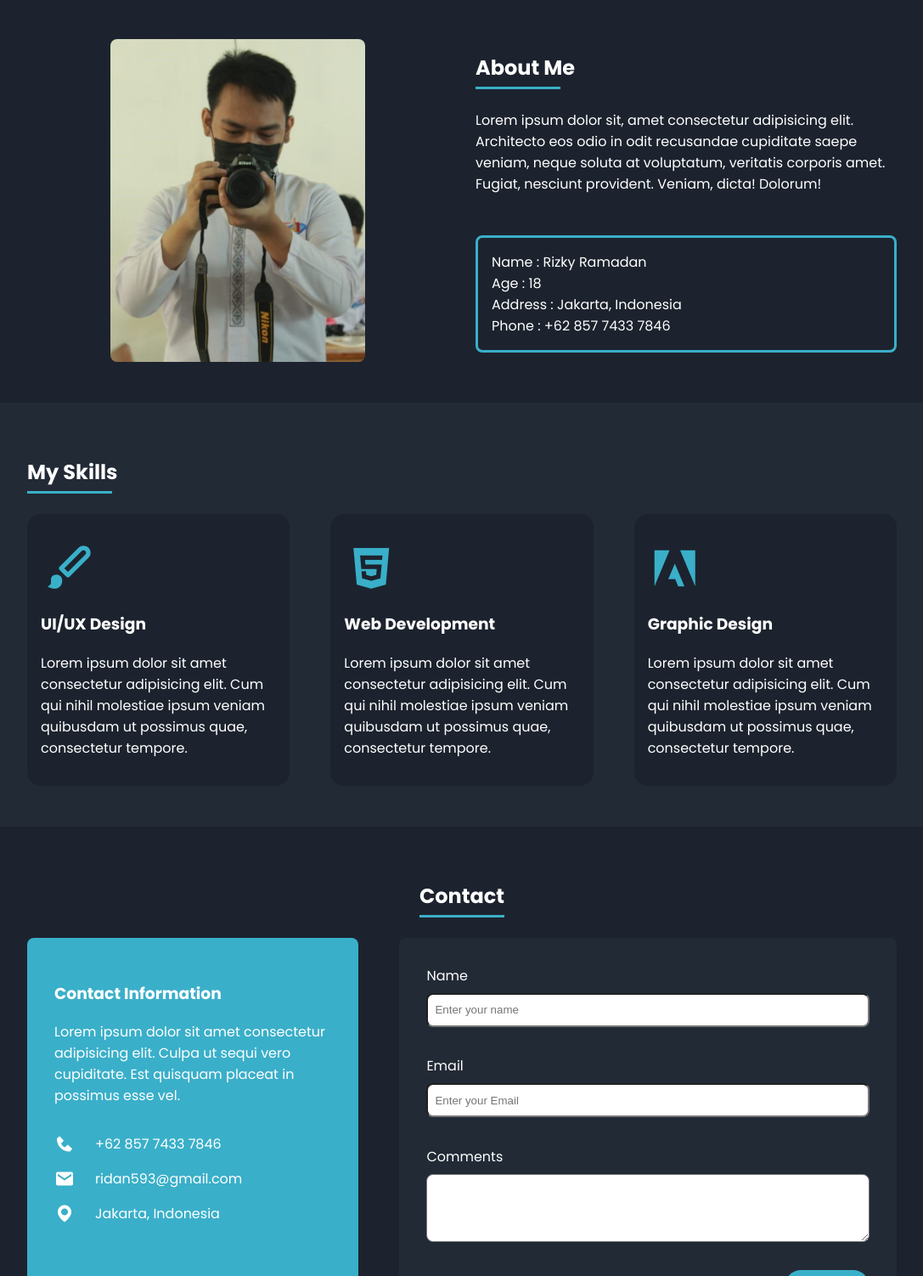
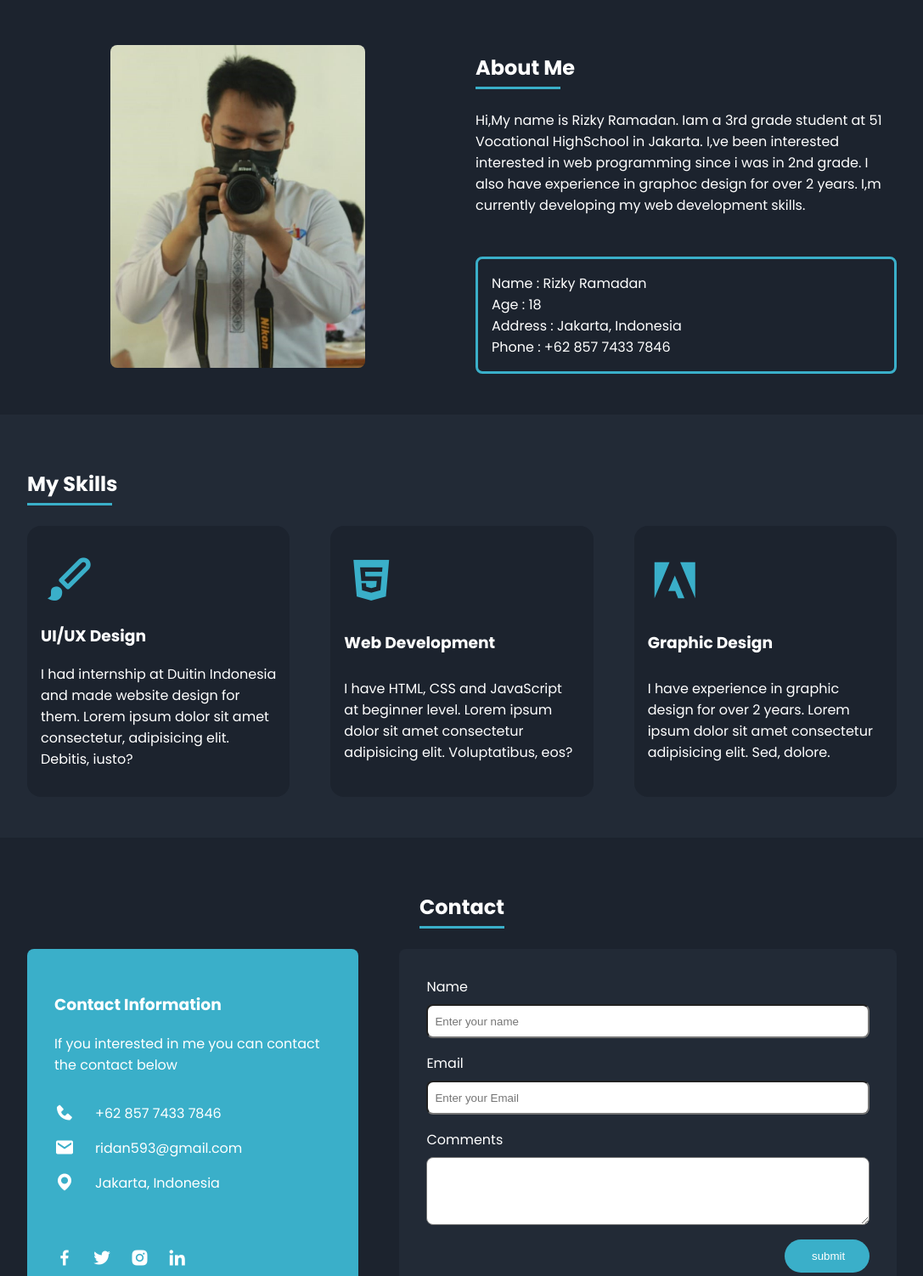
Before and after one commit to Riesta/riesta.github.io, a plain HTML site: page index.html in a window 1280 px wide. Shown: the part 802-2304 px from the top of the page at 85% size, without its empty margins (96-1183 px from the left). Drawn offline with nearby package versions, Linux system fonts and the light colour scheme.

Commit message:
add content at about and skill

```diff
--- a/index.html
+++ b/index.html
@@ -48,7 +48,7 @@
                 <div class="about__data">
                     <h2 class="section-title">About Me</h2>
 
-                    <p class="text">Lorem ipsum dolor sit, amet consectetur adipisicing elit. Architecto eos odio in odit recusandae cupiditate saepe veniam, neque soluta at voluptatum, veritatis corporis amet. Fugiat, nesciunt provident. Veniam, dicta! Dolorum!</p>
+                    <p class="text">Hi,My name is Rizky Ramadan. Iam a 3rd grade student at 51 Vocational HighSchool in Jakarta. I,ve been interested interested in web programming since i was in 2nd grade. I also have experience in graphoc design for over 2 years. I,m currently developing my web development skills.</p>
 
                     <div class="data">
                         <p class="name">Name : Rizky Ramadan</p>
@@ -71,19 +71,19 @@
                     <div class="skill__data">
                         <i class='bx bxs-paint'></i>
                         <h3 class="skill__name">UI/UX Design</h3>
-                        <p class="skill__deskcription">Lorem ipsum dolor sit amet consectetur adipisicing elit. Cum qui nihil molestiae ipsum veniam quibusdam ut possimus quae, consectetur tempore.</p>
+                        <p class="skill__deskcription">I had internship at Duitin Indonesia and made website design for them. Lorem ipsum dolor sit amet consectetur, adipisicing elit. Debitis, iusto?</p>
                     </div>
 
                     <div class="skill__data">
                         <i class='bx bxl-html5' ></i>
                         <h3 class="skill__name">Web Development</h3>
-                        <p class="skill__deskcription">Lorem ipsum dolor sit amet consectetur adipisicing elit. Cum qui nihil molestiae ipsum veniam quibusdam ut possimus quae, consectetur tempore.</p>
+                        <p class="skill__deskcription">I have HTML, CSS and JavaScript at beginner level. Lorem ipsum dolor sit amet consectetur adipisicing elit. Voluptatibus, eos?</p>
                     </div>
 
                     <div class="skill__data">
                         <i class='bx bxl-adobe'></i>
                         <h3 class="skill__name">Graphic Design</h3>
-                        <p class="skill__deskcription">Lorem ipsum dolor sit amet consectetur adipisicing elit. Cum qui nihil molestiae ipsum veniam quibusdam ut possimus quae, consectetur tempore.</p>
+                        <p class="skill__deskcription">I have experience in graphic design for over 2 years. Lorem ipsum dolor sit amet consectetur adipisicing elit. Sed, dolore.</p>
                     </div>
                 </div>
             </div>
@@ -99,7 +99,7 @@
                 <div class="info__box">
                     <div class="info__text">
                         <h3>Contact Information</h3>
-                        <p>Lorem ipsum dolor sit amet consectetur adipisicing elit. Culpa ut sequi vero cupiditate. Est quisquam placeat in possimus esse vel.</p>
+                        <p>If you interested in me you can contact the contact below</p>
                     </div>
 
                     <div class="info__contact">
```
Also changed, not shown: img/contact.svg (deleted).
